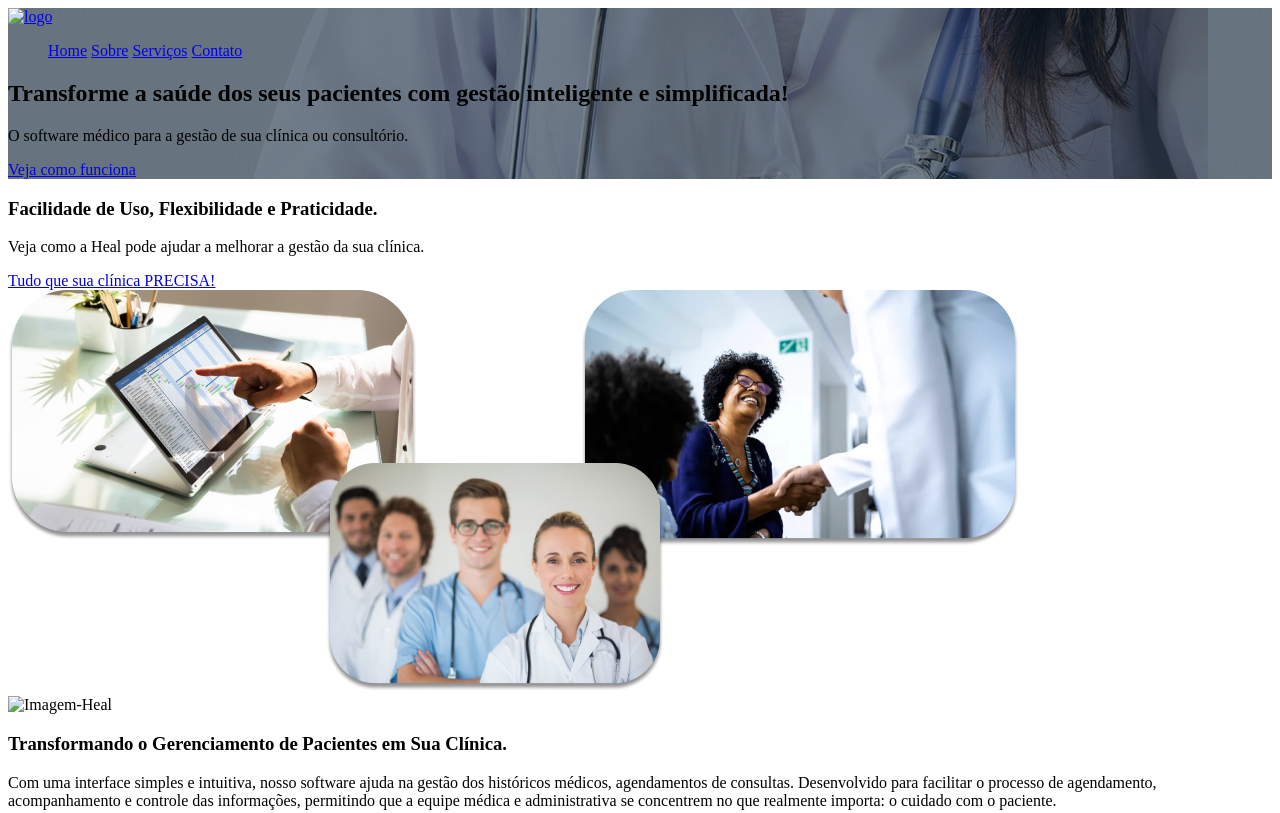
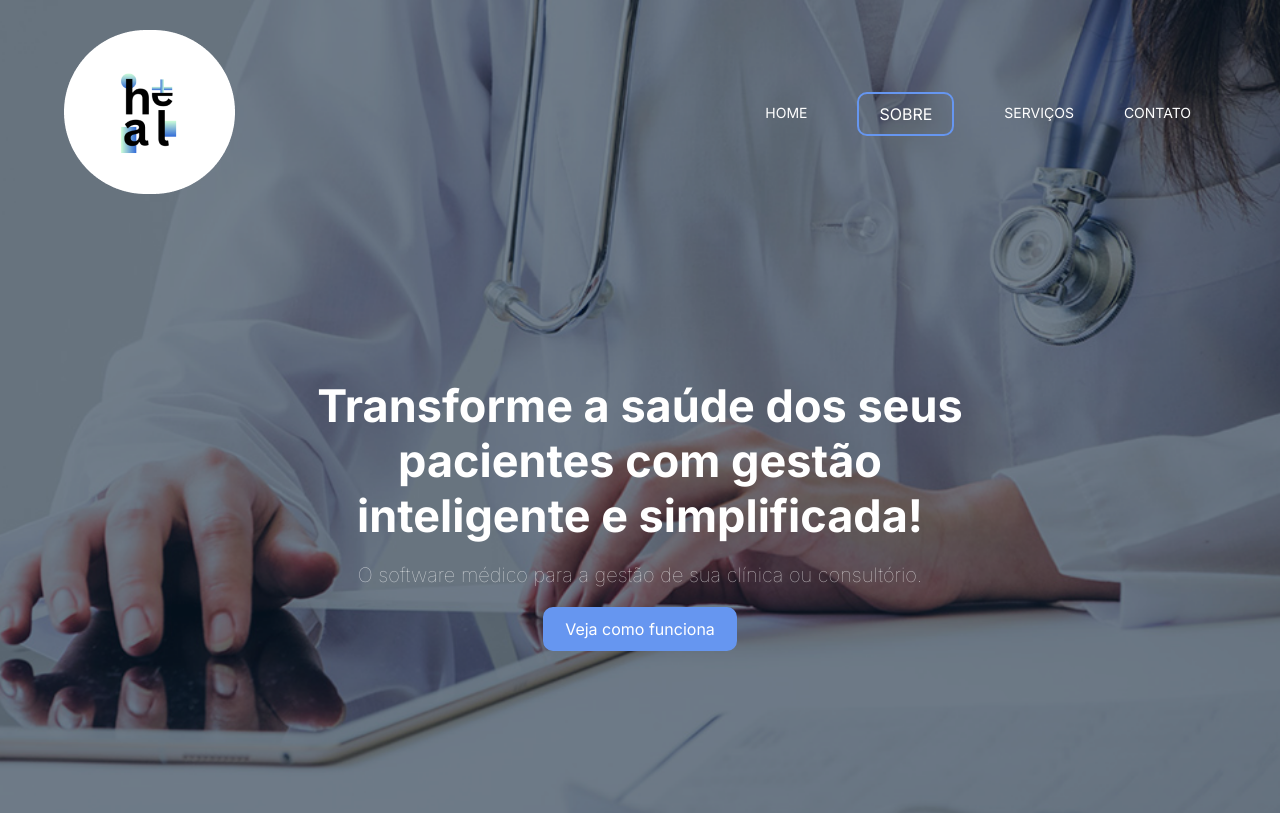
Before and after one commit to GeehDV/Heal_Web_Site, a plain HTML site: page index.html in a window 1280 px wide. Shown: the top 813 px of the page. Drawn offline with Linux system fonts and the light colour scheme; the site is published under a folder, as on GitHub Pages, so addresses that start at the root find nothing; files whose address does not match are found by name.

Commit message:
Update index.html

```diff
--- a/index.html
+++ b/index.html
@@ -5,7 +5,7 @@
     <meta name="viewport" content="width=device-width, initial-scale=1.0">
     <link rel="stylesheet" href="https://cdnjs.cloudflare.com/ajax/libs/font-awesome/4.7.0/css/font-awesome.css" integrity="sha512-5A8nwdMOWrSz20fDsjczgUidUBR8liPYU+WymTZP1lmY9G6Oc7HlZv156XqnsgNUzTyMefFTcsFH/tnJE/+xBg==" crossorigin="anonymous" referrerpolicy="no-referrer" />
     <!--font awosome 'estrelas' das avaliações-->
-    <link rel="stylesheet" href="/HEAL/CSS/style.css">
+    <link rel="stylesheet" href="HEAL/CSS/style.css">
     <title>Heal - Gestão de Clínicas </title>
 </head>
 <body>
@@ -13,7 +13,7 @@
         <div class="container">
             <nav>
                 <a href="index.html">
-                <img src="/HEAL/img/logo.PNG" alt="logo">
+                <img src="HEAL/img/logo.PNG" alt="logo">
             </a>
             <ul class="ul">
                 <a href="index.html">Home</a>
```
